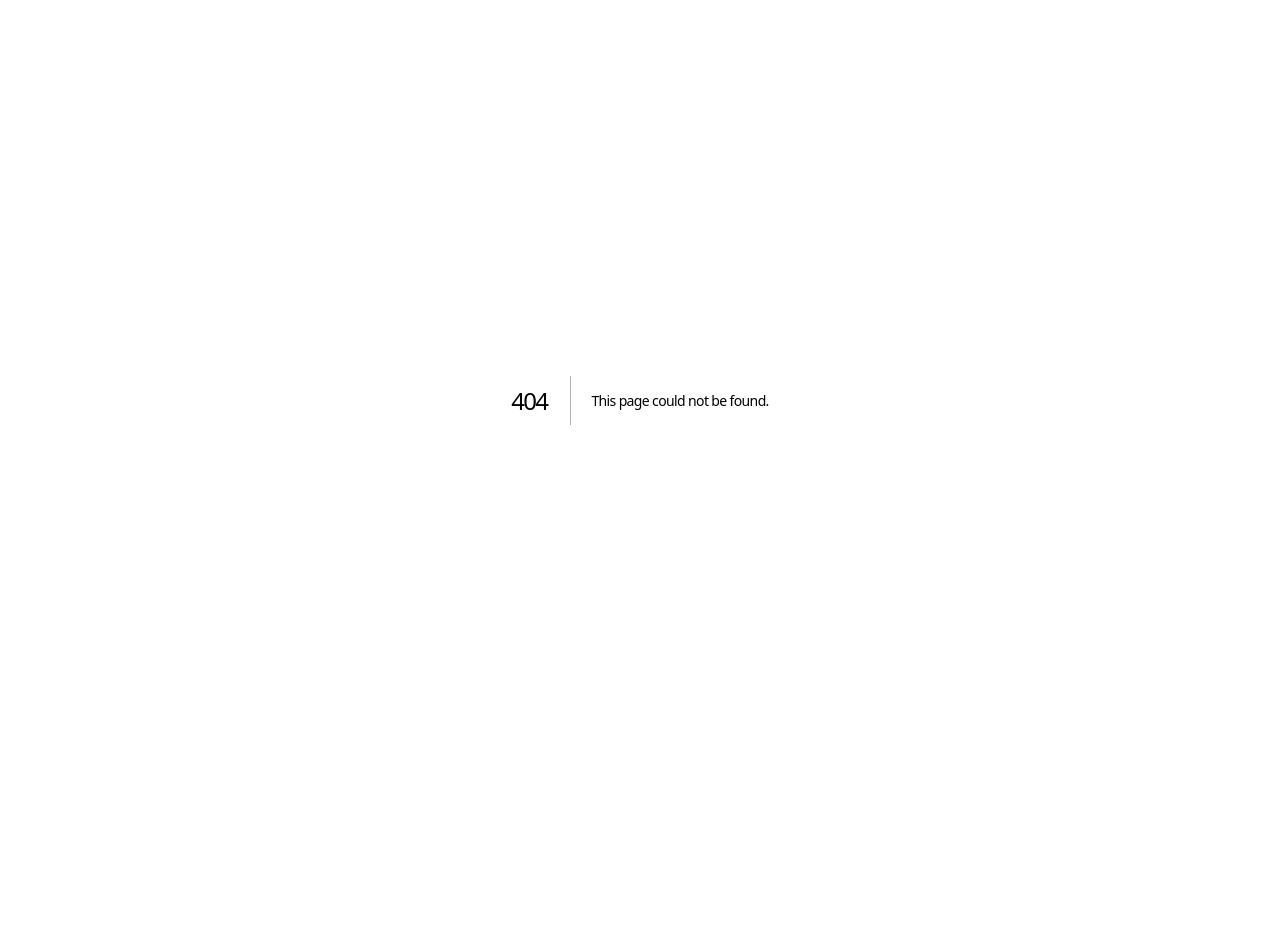
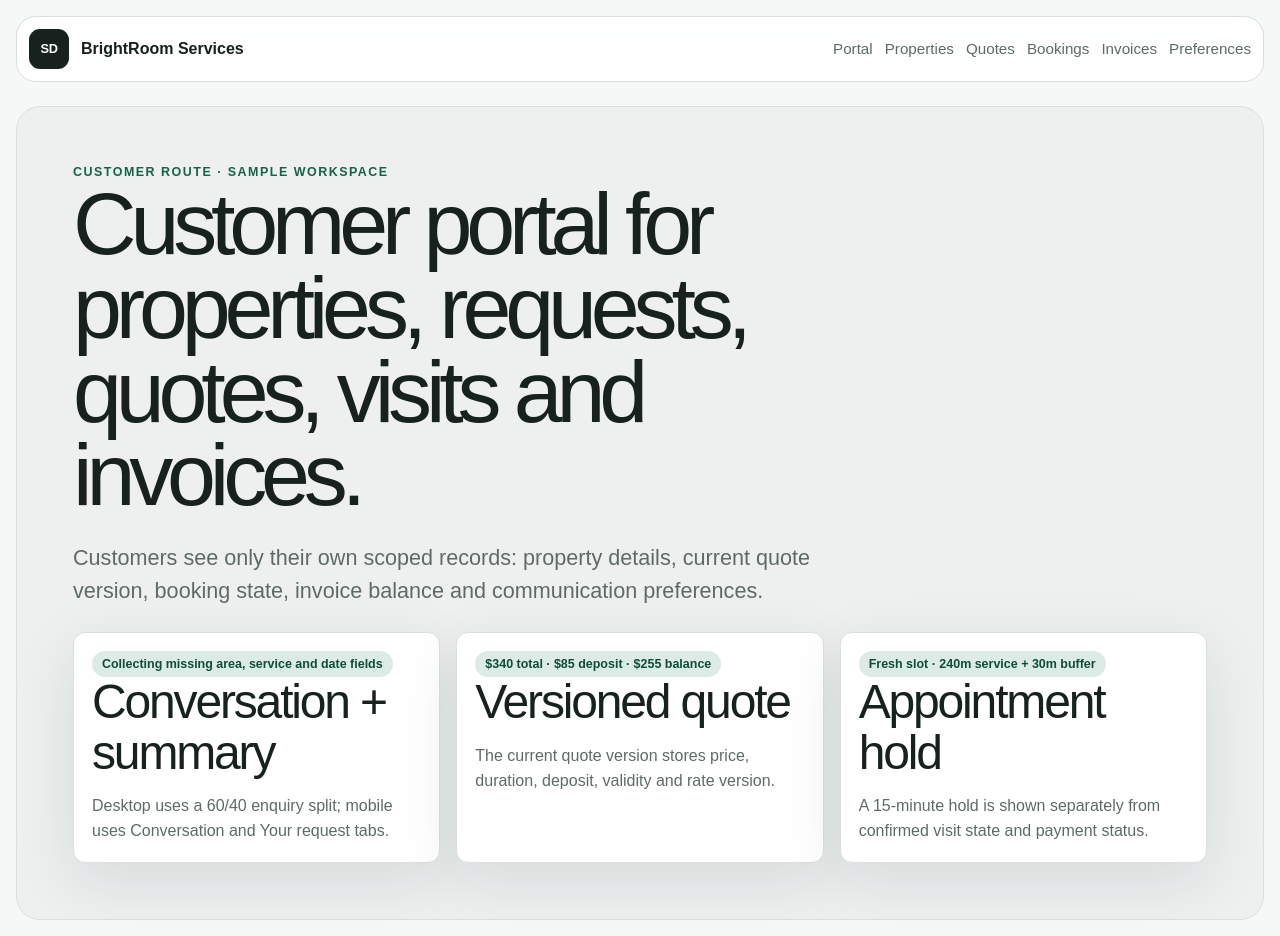
Before and after one commit to SaamVR/ServiceDesk, a Next.js app: page /portal in a window 1280 px wide. Before the commit this address had no page. Before the commit the page ends 800 px from the top, so only its background shows below. Built offline with nearby package versions, Linux system fonts and the light colour scheme.

Commit message:
feat: add customer portal route

```diff
--- /dev/null
+++ b/src/app/portal/page.tsx
@@ -0,0 +1,11 @@
+import { OperationalRoute } from "@/features/operations/OperationalRoute";
+
+export default function PortalPage() {
+  return (
+    <OperationalRoute
+      surface="customer"
+      title="Customer portal for properties, requests, quotes, visits and invoices."
+      description="Customers see only their own scoped records: property details, current quote version, booking state, invoice balance and communication preferences."
+    />
+  );
+}
```
